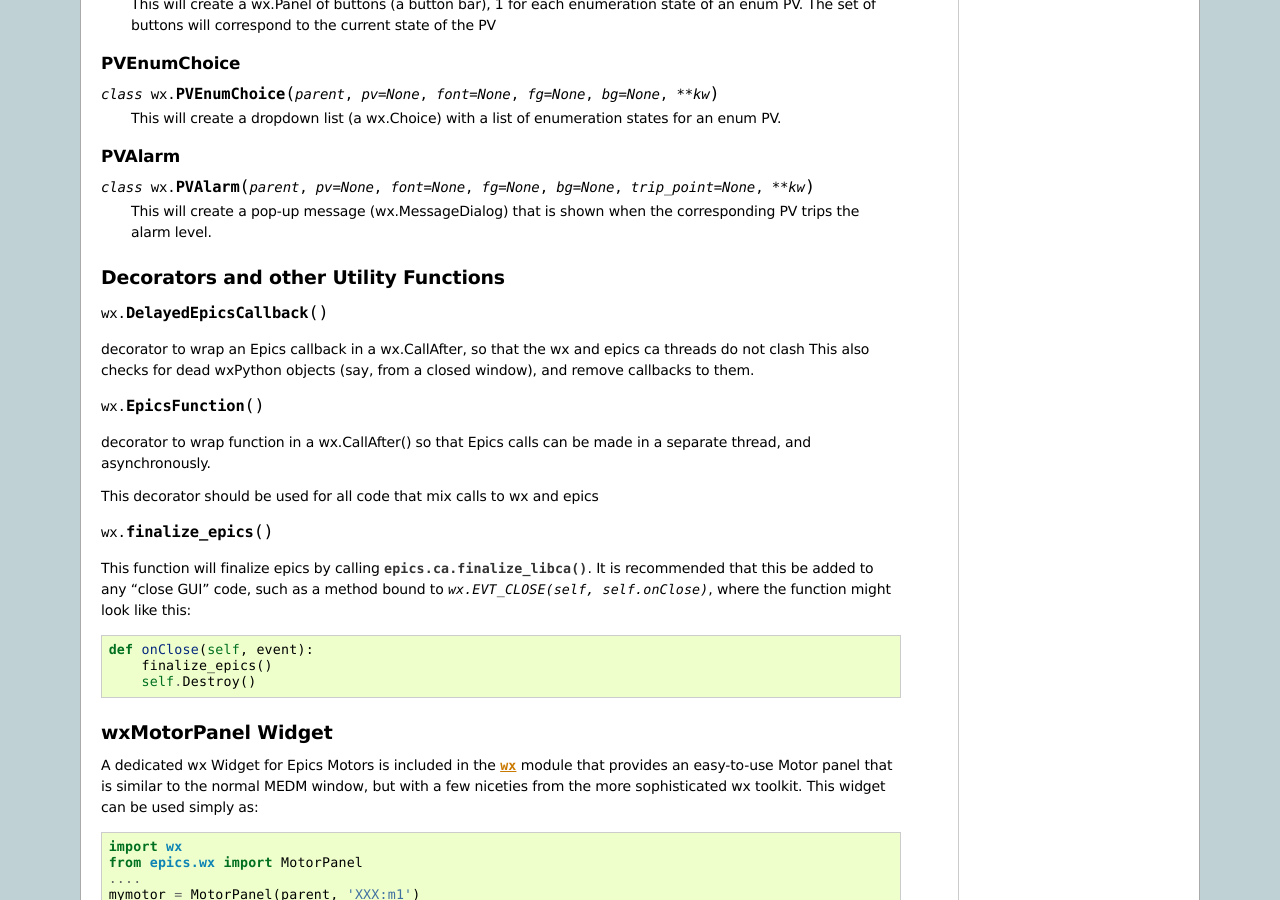
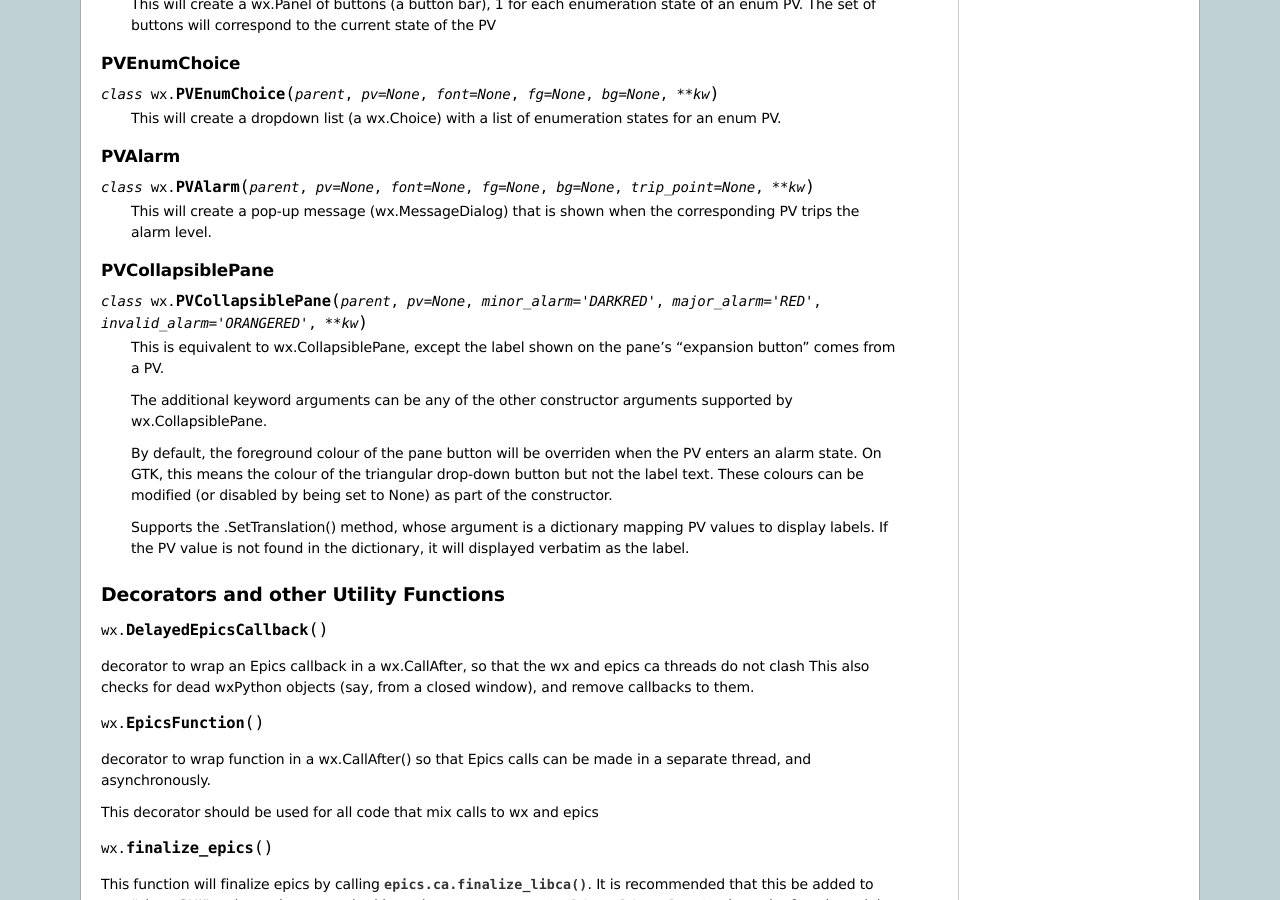
Before and after one commit to pyepics/pyepics, a Sphinx documentation site: the page built from doc/wx.rst, in a window 1280 px wide and 900 px high, scrolled down 2908 px. Built offline with Sphinx 7.4.7, drawn with Linux system fonts in a browser that asks for light colours; formulas are drawn with MathJax 3; the version number is read from the project's files by our own code; some of the changed text lies outside the part shown.

Commit message:
Add PVCollapsiblePane (PV value shown on expansion button)

```diff
--- a/doc/wx.rst
+++ b/doc/wx.rst
@@ -244,6 +244,28 @@ PVAlarm
     This will create a pop-up message (wx.MessageDialog) that is shown when
     the corresponding PV trips the alarm level.
 
+PVCollapsiblePane
+~~~~~~~~~~~~~~~~~
+
+.. class:: PVCollapsiblePane(parent,  pv=None, minor_alarm="DARKRED", major_alarm="RED", invalid_alarm="ORANGERED", **kw)
+
+	This is equivalent to wx.CollapsiblePane, except the label shown
+	on the pane's "expansion button" comes from a PV.
+
+	The additional keyword arguments can be any of the other constructor arguments
+	supported by wx.CollapsiblePane.
+
+	By default, the foreground colour of the pane button will be
+  	overriden when the PV enters an alarm state. On GTK, this means
+  	the colour of the triangular drop-down button but not the label
+	text. These colours can be modified (or disabled by being set to
+	None) as part of the constructor.
+
+	Supports the .SetTranslation() method, whose argument is a dictionary
+	mapping PV values to display labels. If the PV value is not found
+	in the dictionary, it will displayed verbatim as the label.
+
+
 Decorators and other Utility Functions
 ==========================================
 
```
Also changed, not shown: 1 other file.
